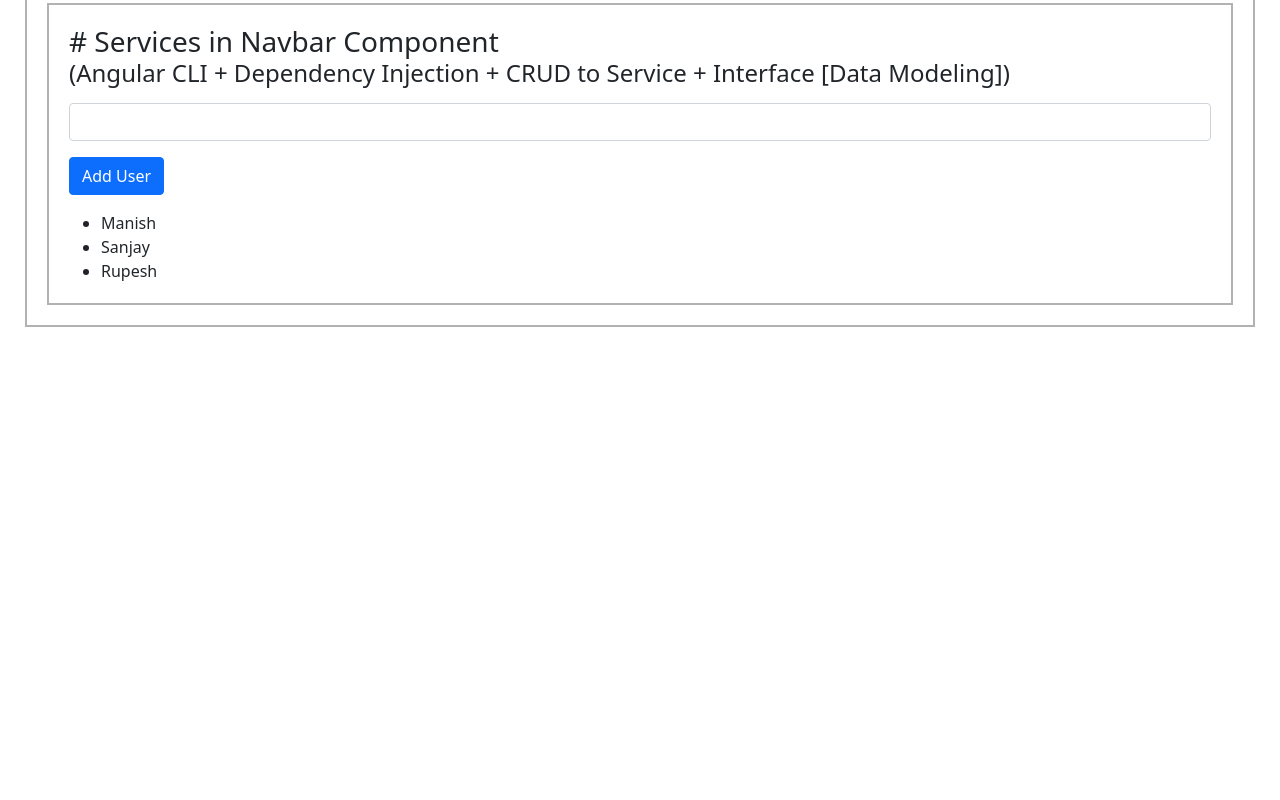
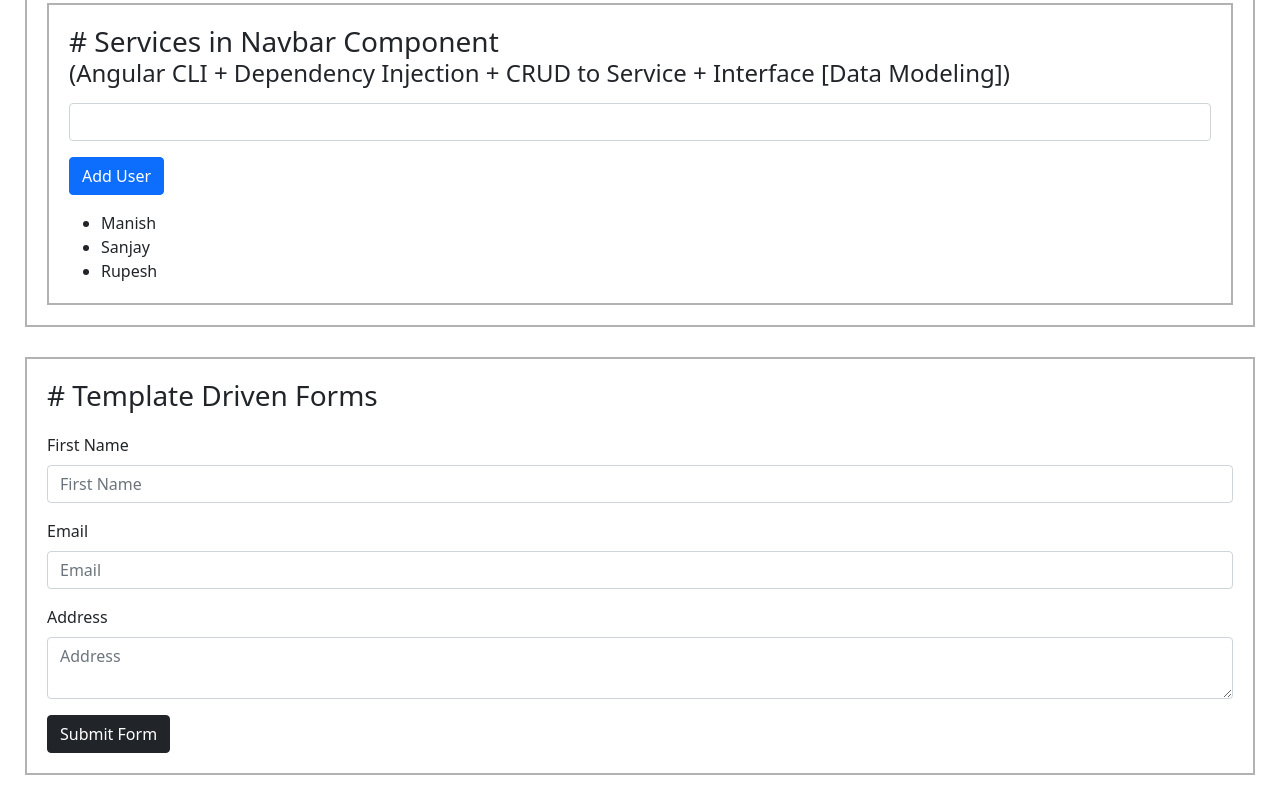
Before and after one commit to manishsajandasani/octacademy-angular, an Angular app: page / in a window 1280 px wide. Shown: the part 8677-9477 px from the top of the page. Before the commit the page ends 9029 px from the top, so only its background shows below. Built offline with nearby package versions, Linux system fonts and the light colour scheme.

Commit message:
Started Template Driven Form

```diff
--- a/src/app/app.component.html
+++ b/src/app/app.component.html
@@ -348,3 +348,26 @@
 <div class="web-section">
   <app-navbar></app-navbar>
 </div>
+
+<div class="web-section">
+  <!-- ngForm is a special directive which comes into existence when you import FormsModule in the app.module.ts file. Here #f is a Template Variable -->
+  <h3 class="box-title"># Template Driven Forms</h3>
+  <form #f = 'ngForm' (submit) = "templateDrivenFormSubmit(f)">
+    <div class="mb-3">
+      <label class="form-label">First Name</label>
+      <input ngModel type="text" class="form-control" placeholder="First Name" name="fname" #fname = 'ngModel' (change) = 'getValue(fname)' required>
+      <div class="text-danger mt-1" *ngIf="fname.touched && fname.invalid">Full Name is Required</div>
+    </div>
+    <div class="mb-3">
+      <label class="form-label">Email</label>
+      <input type="email" class="form-control" placeholder="Email" name="email" ngModel>
+    </div>
+    <div class="mb-3">
+      <label class="form-label">Address</label>
+      <textarea class="form-control" placeholder="Address" name="address" ngModel></textarea>
+    </div>
+    <button class="btn btn-dark">
+      Submit Form
+    </button>
+  </form>
+</div>
--- a/src/app/app.component.ts
+++ b/src/app/app.component.ts
@@ -1,5 +1,6 @@
 import { Component, ViewChild, AfterViewInit, ChangeDetectorRef} from '@angular/core';
 import { PostComponent } from './post/post.component';
+import { NgForm, NgModel } from '@angular/forms';
 
 @Component({
   selector: 'app-root',
@@ -162,7 +163,13 @@ export class AppComponent implements AfterViewInit {
   // ===========================================================================================
 
   /* Template Driver Forms */
-
+  /* Must Import FormsModule in the app.module.ts file */
+  templateDrivenFormSubmit(f: NgForm) {
+    console.log(f);
+  }
+  getValue(value: NgModel) {
+    console.log(value);
+  }
   // ===========================================================================================
   // ===========================================================================================
 }
```
Also changed, not shown: 1 other file (tests, documents, lock files or other folders).
